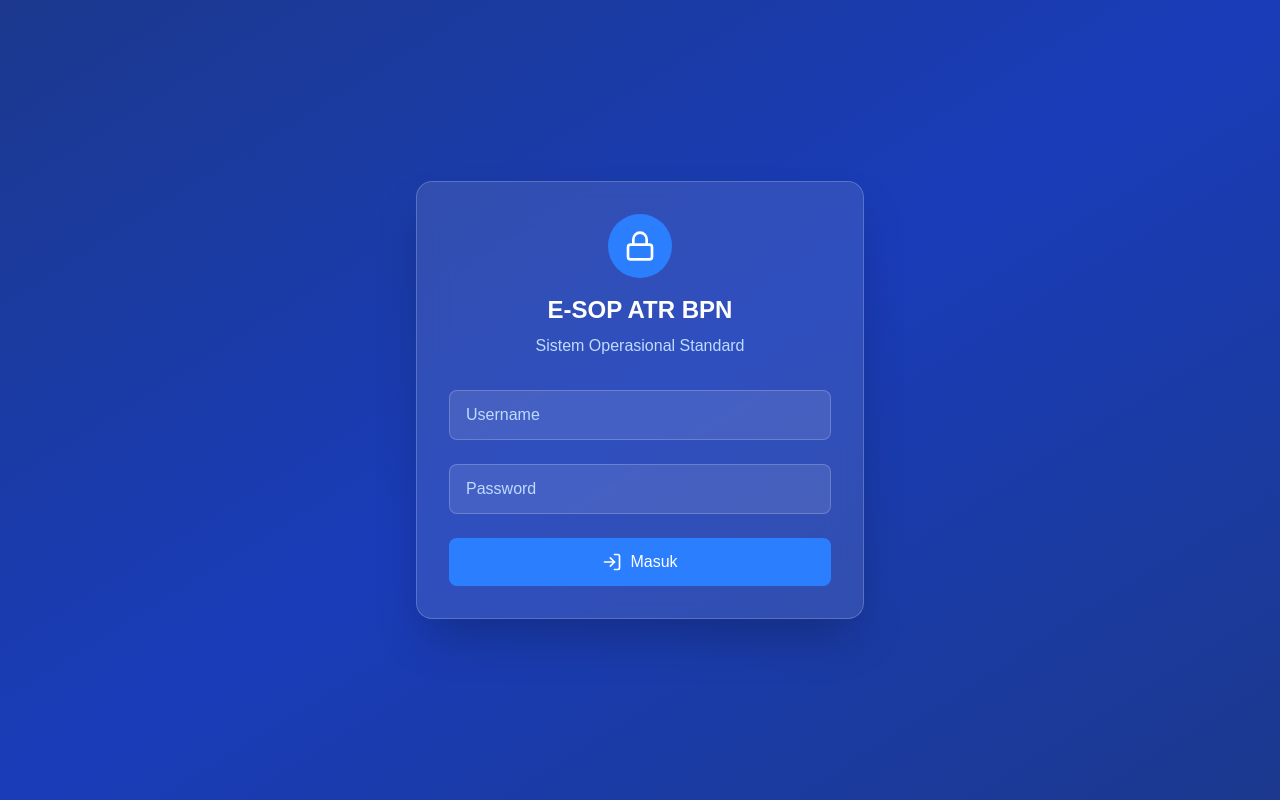
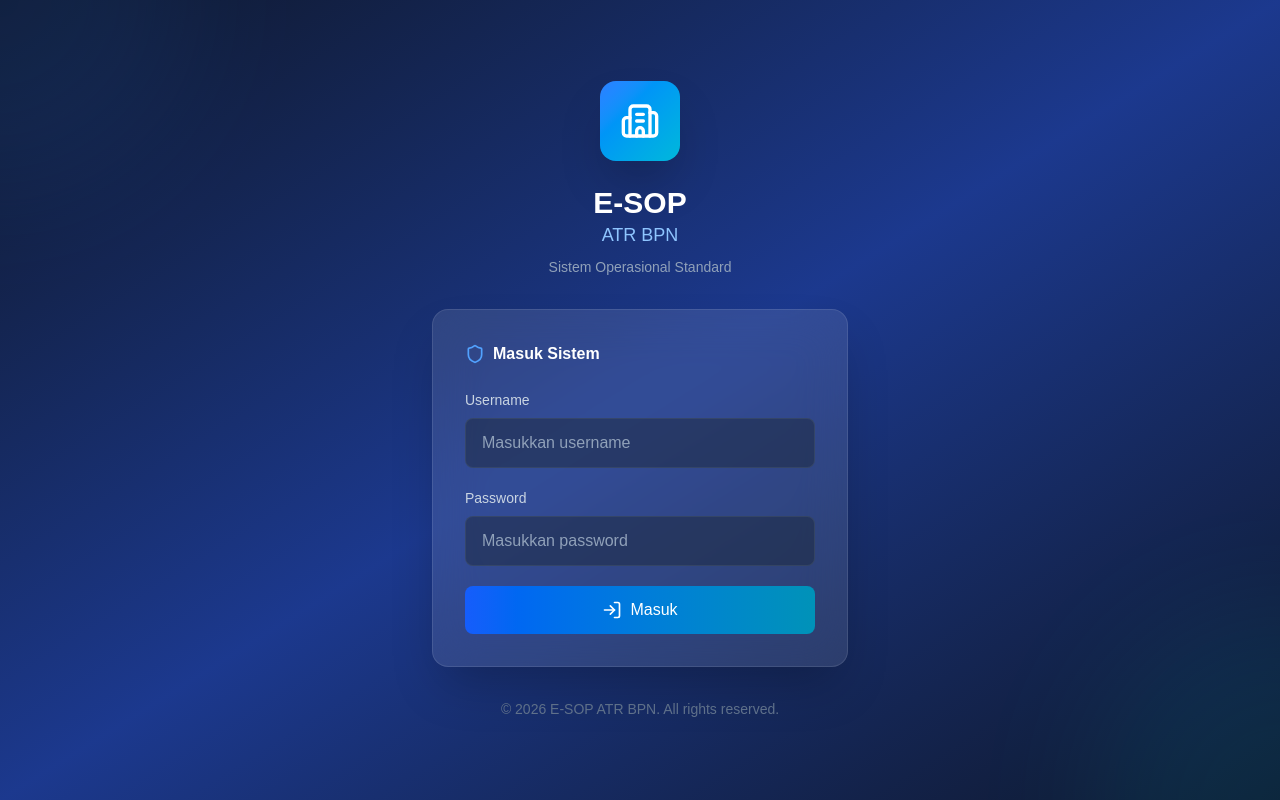
Before and after one commit to indras1477/tatalaksana-atrbpn, a Next.js app in the folder web/: page /login in a window 1280 px wide. Built offline with nearby package versions, Linux system fonts and the light colour scheme.

Commit message:
feat: improve login page UI, add redirect logic for unauthenticated users

```diff
--- a/web/app/login/page.tsx
+++ b/web/app/login/page.tsx
@@ -1,7 +1,7 @@
 "use client";
 import React, { useState } from 'react';
 import { useRouter } from 'next/navigation';
-import { Lock, LogIn } from 'lucide-react';
+import { Lock, LogIn, Building2, Shield } from 'lucide-react';
 
 export default function LoginPage() {
   const [username, setUsername] = useState('');
@@ -15,65 +15,95 @@ export default function LoginPage() {
     setLoading(true);
     setError('');
     try {
-      const res = await fetch('http://localhost:5001/api/auth/login', {
+      const res = await fetch(`${process.env.NEXT_PUBLIC_API_URL || 'http://localhost:5001'}/api/auth/login`, {
         method: 'POST',
         headers: { 'Content-Type': 'application/json' },
         body: JSON.stringify({ username, password }),
       });
       const data = await res.json();
       if (!res.ok) {
-        setError(data.error || 'Login failed');
+        setError(data.error || 'Login gagal');
         return;
       }
       localStorage.setItem('token', data.token);
       localStorage.setItem('user', JSON.stringify(data.user));
       router.push('/');
     } catch (err) {
-      setError('Cannot connect to server');
+      setError('Tidak dapat terhubung ke server');
     } finally {
       setLoading(false);
     }
   };
 
   return (
-    <div className="min-h-screen flex items-center justify-center bg-gradient-to-br from-blue-900 via-blue-800 to-blue-900">
-      <div className="bg-white/10 backdrop-blur-lg rounded-2xl p-8 w-full max-w-md shadow-2xl border border-white/20">
+    <div className="min-h-screen flex items-center justify-center bg-gradient-to-br from-slate-900 via-blue-900 to-slate-900 relative overflow-hidden">
+      {/* Background Pattern */}
+      <div className="absolute inset-0 opacity-10">
+        <div className="absolute top-0 left-0 w-96 h-96 bg-blue-500 rounded-full blur-3xl -translate-x-1/2 -translate-y-1/2"></div>
+        <div className="absolute bottom-0 right-0 w-96 h-96 bg-cyan-500 rounded-full blur-3xl translate-x-1/2 translate-y-1/2"></div>
+      </div>
+
+      <div className="relative z-10 w-full max-w-md px-4">
+        {/* Logo Header */}
         <div className="text-center mb-8">
-          <div className="w-16 h-16 bg-blue-500 rounded-full flex items-center justify-center mx-auto mb-4">
-            <Lock className="w-8 h-8 text-white" />
+          <div className="inline-flex items-center justify-center w-20 h-20 bg-gradient-to-br from-blue-500 to-cyan-500 rounded-2xl shadow-2xl mb-6">
+            <Building2 className="w-10 h-10 text-white" />
           </div>
-          <h1 className="text-2xl font-bold text-white">E-SOP ATR BPN</h1>
-          <p className="text-blue-200 mt-2">Sistem Operasional Standard</p>
+          <h1 className="text-3xl font-bold text-white">E-SOP</h1>
+          <p className="text-blue-300 text-lg font-medium">ATR BPN</p>
+          <p className="text-slate-400 text-sm mt-2">Sistem Operasional Standard</p>
         </div>
-        <form onSubmit={handleLogin} className="space-y-6">
+
+        {/* Login Form */}
+        <div className="bg-white/10 backdrop-blur-xl rounded-2xl p-8 shadow-2xl border border-white/10">
+          <div className="flex items-center gap-2 mb-6">
+            <Shield className="w-5 h-5 text-blue-400" />
+            <h2 className="text-white font-semibold">Masuk Sistem</h2>
+          </div>
+
+          <form onSubmit={handleLogin} className="space-y-5">
             <div>
+              <label className="block text-slate-300 text-sm mb-2">Username</label>
               <input
                 type="text"
                 value={username}
                 onChange={(e) => setUsername(e.target.value)}
-              placeholder="Username"
-              className="w-full px-4 py-3 bg-white/10 border border-white/20 rounded-lg text-white placeholder-blue-200 focus:outline-none focus:ring-2 focus:ring-blue-400"
+                placeholder="Masukkan username"
+                className="w-full px-4 py-3 bg-slate-800/50 border border-slate-600/50 rounded-lg text-white placeholder-slate-400 focus:outline-none focus:ring-2 focus:ring-blue-500 focus:border-transparent transition-all"
                 required
               />
             </div>
             <div>
+              <label className="block text-slate-300 text-sm mb-2">Password</label>
               <input
                 type="password"
                 value={password}
                 onChange={(e) => setPassword(e.target.value)}
-              placeholder="Password"
-              className="w-full px-4 py-3 bg-white/10 border border-white/20 rounded-lg text-white placeholder-blue-200 focus:outline-none focus:ring-2 focus:ring-blue-400"
+                placeholder="Masukkan password"
+                className="w-full px-4 py-3 bg-slate-800/50 border border-slate-600/50 rounded-lg text-white placeholder-slate-400 focus:outline-none focus:ring-2 focus:ring-blue-500 focus:border-transparent transition-all"
                 required
               />
             </div>
-          {error && <p className="text-red-400 text-sm text-center">{error}</p>}
+
+            {error && (
+              <div className="p-3 bg-red-500/20 border border-red-500/30 rounded-lg">
+                <p className="text-red-300 text-sm text-center">{error}</p>
+              </div>
+            )}
+
             <button
               type="submit"
               disabled={loading}
-            className="w-full py-3 bg-blue-500 hover:bg-blue-600 text-white rounded-lg font-medium flex items-center justify-center gap-2 transition-colors disabled:opacity-50"
+              className="w-full py-3 bg-gradient-to-r from-blue-600 to-cyan-600 hover:from-blue-500 hover:to-cyan-500 text-white rounded-lg font-medium flex items-center justify-center gap-2 transition-all disabled:opacity-50 disabled:cursor-not-allowed"
             >
               {loading ? (
-              <span>Loading...</span>
+                <span className="flex items-center gap-2">
+                  <svg className="animate-spin h-5 w-5" viewBox="0 0 24 24">
+                    <circle className="opacity-25" cx="12" cy="12" r="10" stroke="currentColor" strokeWidth="4" fill="none" />
+                    <path className="opacity-75" fill="currentColor" d="M4 12a8 8 0 018-8V0C5.373 0 0 5.373 0 12h4z" />
+                  </svg>
+                  Memproses...
+                </span>
               ) : (
                 <>
                   <LogIn className="w-5 h-5" />
@@ -83,6 +113,12 @@ export default function LoginPage() {
             </button>
           </form>
         </div>
+
+        {/* Footer */}
+        <p className="text-center text-slate-500 text-sm mt-8">
+          © 2026 E-SOP ATR BPN. All rights reserved.
+        </p>
+      </div>
     </div>
   );
 }
--- a/web/app/page.tsx
+++ b/web/app/page.tsx
@@ -103,7 +103,8 @@ export default function DashboardBPN() {
 
   const fetchHierarchy = async (token: string) => {
     try {
-      const res = await fetch('http://localhost:5001/api/hierarchy', {
+      const API_URL = process.env.NEXT_PUBLIC_API_URL || 'http://localhost:5001';
+    const res = await fetch(`${API_URL}/api/hierarchy`, {
         headers: { Authorization: `Bearer ${token}` },
       });
       if (!res.ok) return;
@@ -126,15 +127,24 @@ export default function DashboardBPN() {
   };
 
   if (loading) {
-    return <div className="min-h-screen flex items-center justify-center bg-gray-100">Loading...</div>;
+    return (
+      <div className="min-h-screen flex items-center justify-center bg-gradient-to-br from-slate-900 via-blue-900 to-slate-900">
+        <div className="text-center">
+          <div className="w-16 h-16 border-4 border-blue-500 border-t-transparent rounded-full animate-spin mx-auto mb-4"></div>
+          <p className="text-blue-300">Memuat sistem...</p>
+        </div>
+      </div>
+    );
   }
 
   if (!isAuthenticated) {
+    if (typeof window !== 'undefined') {
+      window.location.href = '/login';
+    }
     return (
-      <div className="min-h-screen flex items-center justify-center bg-gray-100">
+      <div className="min-h-screen flex items-center justify-center bg-gradient-to-br from-slate-900 via-blue-900 to-slate-900">
         <div className="text-center">
-          <p className="text-gray-600 mb-4">Silakan login terlebih dahulu</p>
-          <a href="/login" className="px-6 py-2 bg-blue-600 text-white rounded-lg hover:bg-blue-700">Login</a>
+          <p className="text-blue-300 mb-4">Mengalihkan ke halaman login...</p>
         </div>
       </div>
     );
```
Lines whose indentation alone changed are shown as unchanged.
